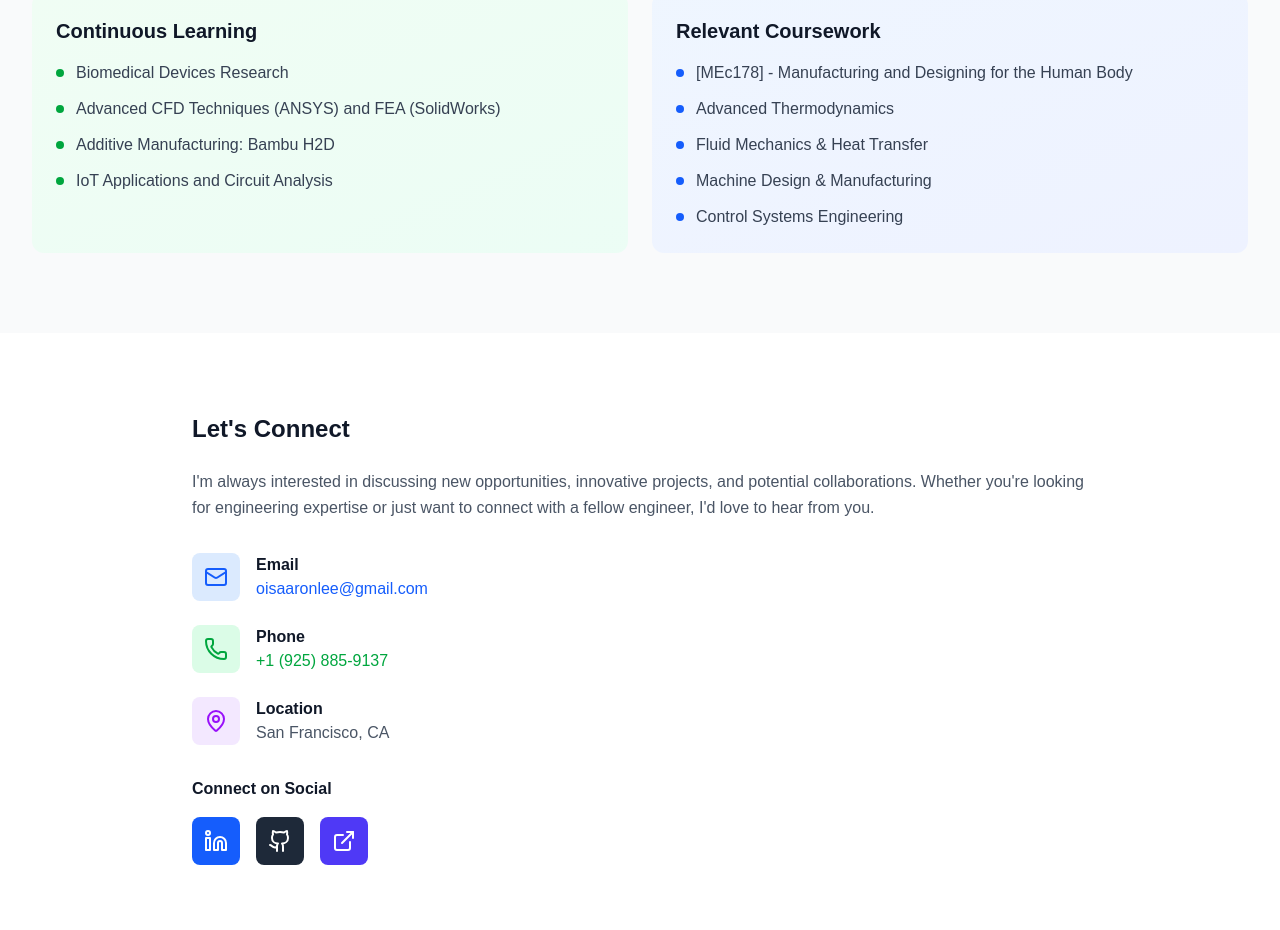
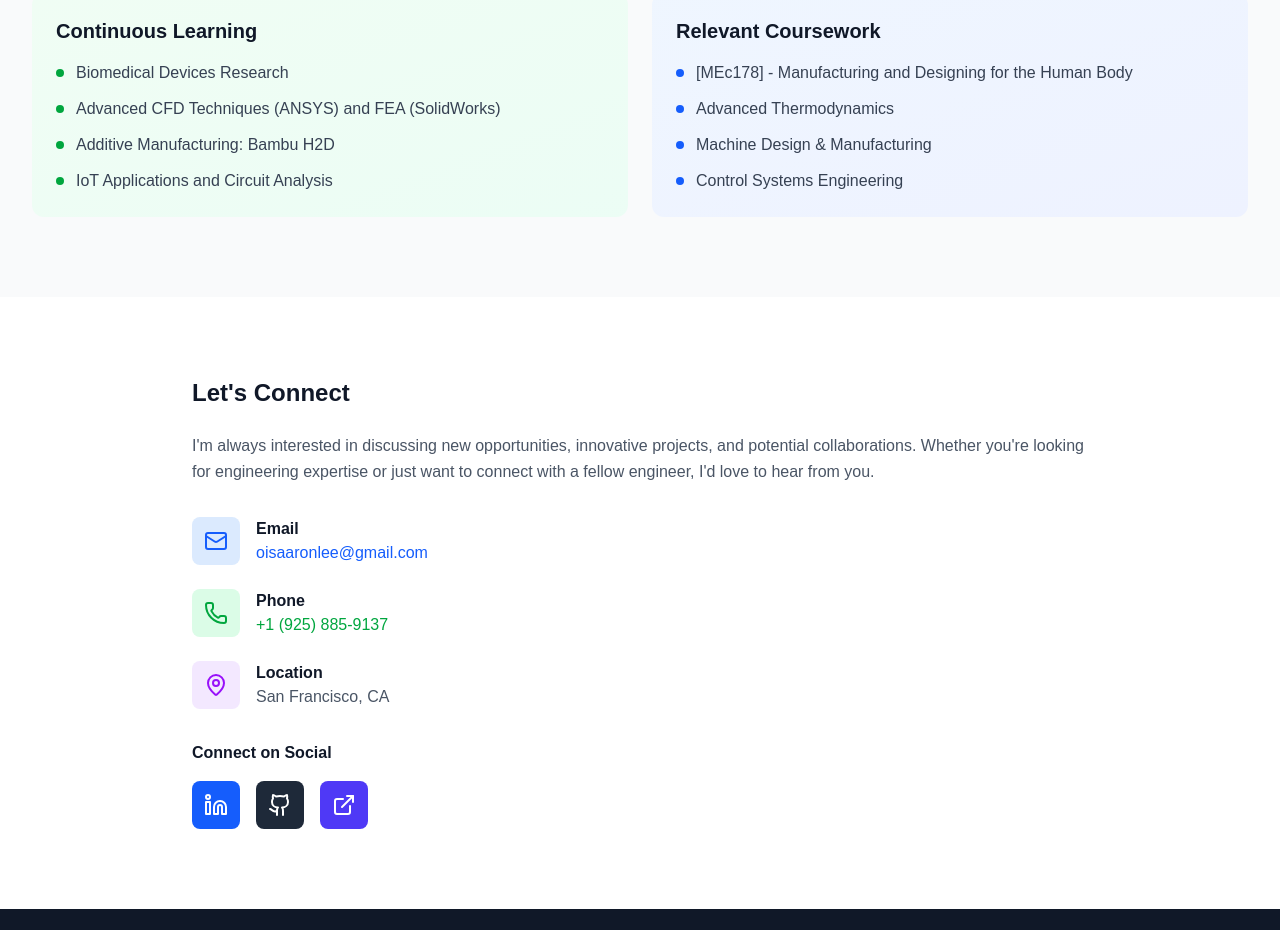
Before and after one commit to aaronlee5702-dot/Website0.1, a Next.js app: page / in a window 1280 px wide. Shown: the part 4760-5690 px from the top of the page. Built offline with nearby package versions, Linux system fonts and the light colour scheme.

Commit message:
detail changes

```diff
--- a/src/components/Skills.tsx
+++ b/src/components/Skills.tsx
@@ -179,10 +179,6 @@ export default function Skills() {
                 </div>
                 <div className="flex items-center space-x-3">
                   <div className="w-2 h-2 bg-blue-600 rounded-full"></div>
-                  <span className="text-gray-700">Fluid Mechanics & Heat Transfer</span>
-                </div>
-                <div className="flex items-center space-x-3">
-                  <div className="w-2 h-2 bg-blue-600 rounded-full"></div>
                   <span className="text-gray-700">Machine Design & Manufacturing</span>
                 </div>
                 <div className="flex items-center space-x-3">
```
